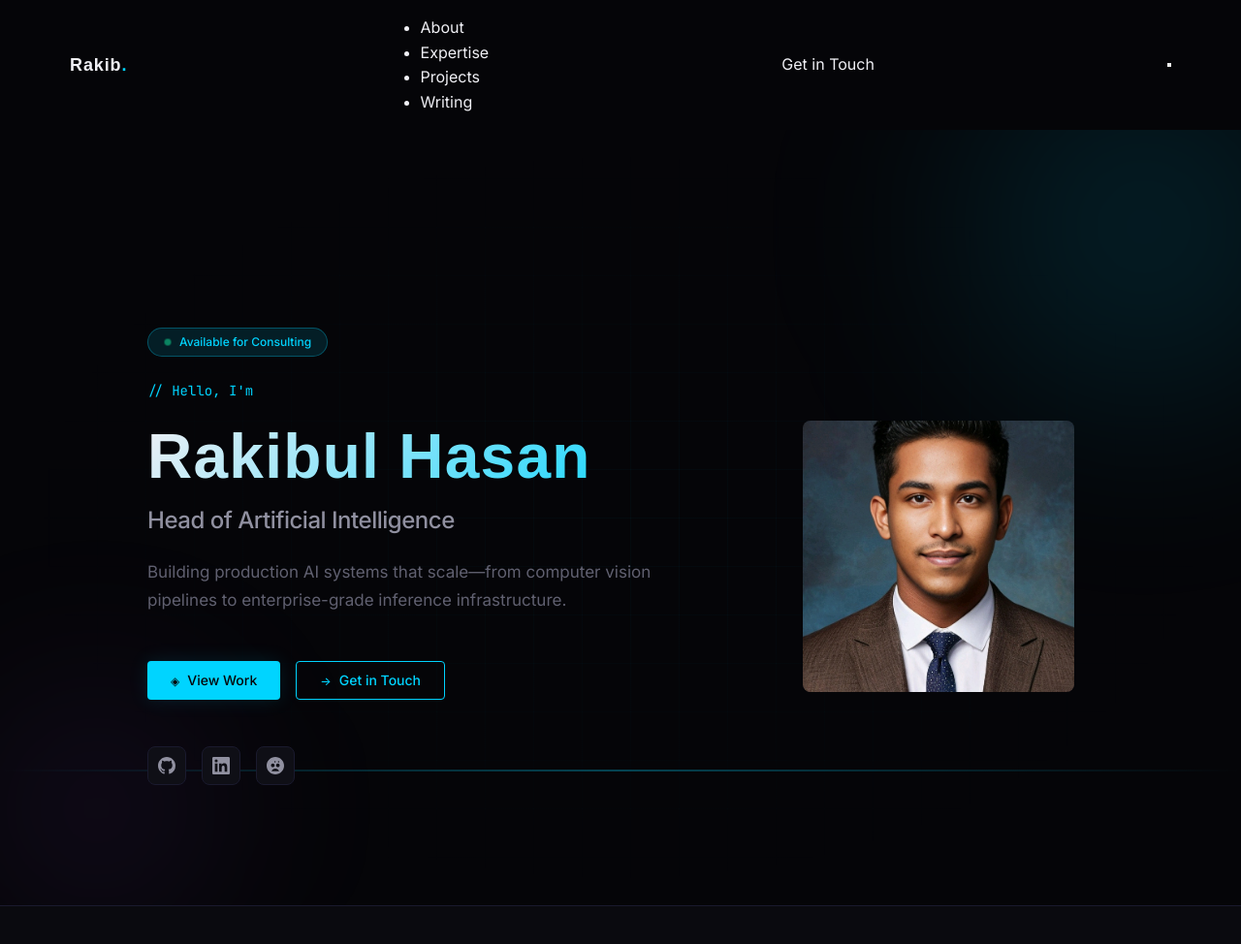
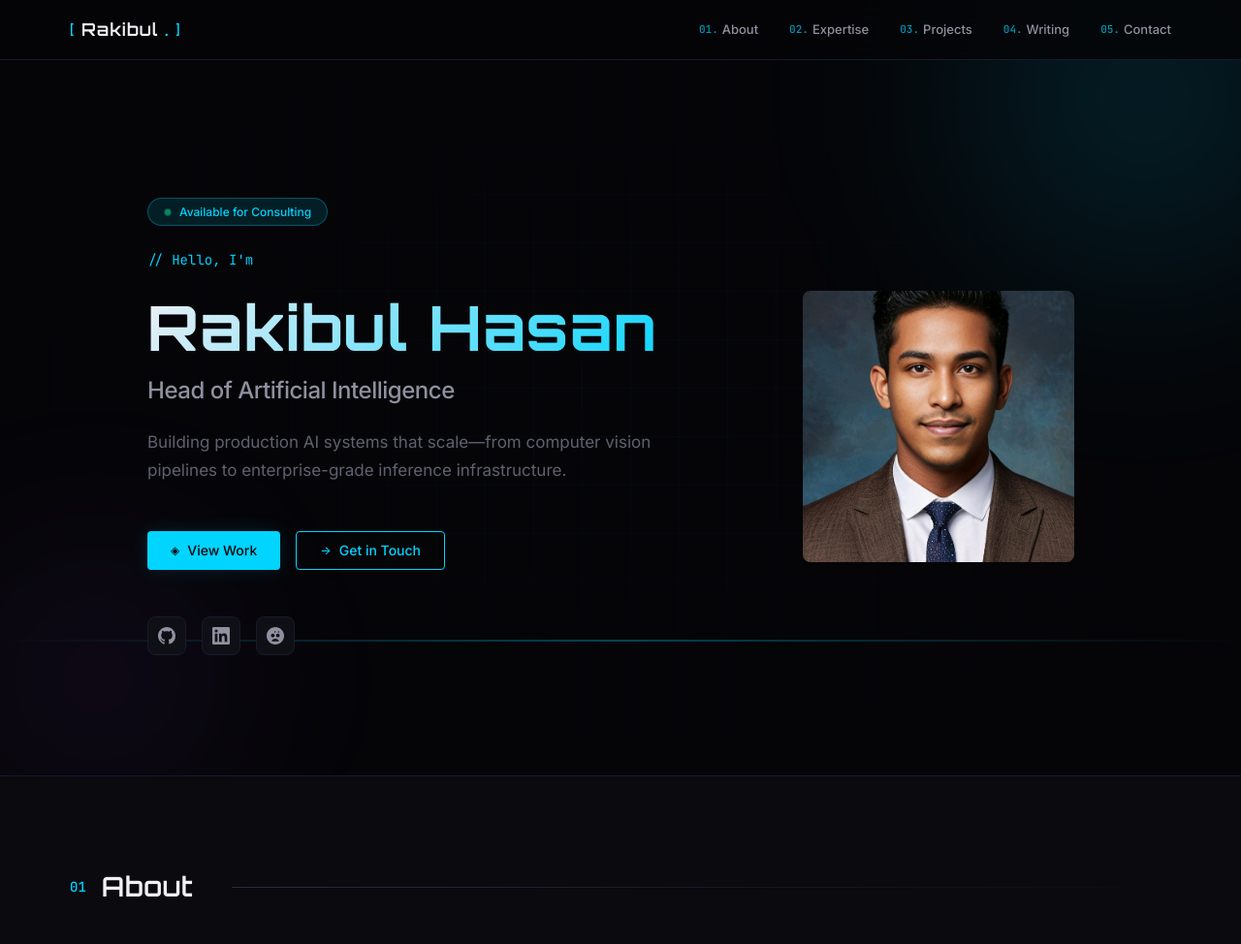
Before and after one commit to RH-NAYM/Rakib-Portfolio, a FastAPI app: page / in a window 1280 px wide. Shown: the top 974 px of the page at 97% size. Run offline with FastAPI, Linux system fonts and the light colour scheme.

Commit message:
added base.html

```diff
--- a/app/templates/base.html
+++ b/app/templates/base.html
@@ -4,78 +4,74 @@
     <meta charset="UTF-8">
     <meta name="viewport" content="width=device-width, initial-scale=1.0">
     <meta name="description" content="Portfolio of {{ data.name }} - {{ data.title }}">
-    <meta name="theme-color" content="#0a0a0f">
+    <meta name="theme-color" content="#0a0a0a">
     <title>{{ data.name }} | {{ data.title }}</title>
     <link rel="stylesheet" href="/static/css/main.css">
     <link rel="preconnect" href="https://fonts.googleapis.com">
     <link rel="preconnect" href="https://fonts.gstatic.com" crossorigin>
-    <link href="https://fonts.googleapis.com/css2?family=Inter:wght@400;500;600;700&family=JetBrains+Mono:wght@400;500&display=swap" rel="stylesheet">
+    <link href="https://fonts.googleapis.com/css2?family=Inter:wght@400;500;600;700&family=JetBrains+Mono:wght@400;500&family=Orbitron:wght@400;500;600;700&display=swap" rel="stylesheet">
 </head>
 <body>
-    <header class="nav">
-        <div class="nav-container">
-            <!-- Clean logo without brackets -->
+    <header class="site-header">
+        <nav class="nav-container">
+            <!-- Updated logo with futuristic styling -->
             <a href="#" class="nav-logo">
-                Rakib<span class="accent">.</span>
+                <span class="logo-bracket">[</span>
+                {{ data.name.split()[0] }}
+                <span class="accent">.</span>
+                <span class="logo-bracket">]</span>
             </a>
-            <ul class="nav-menu">
-                <li><a href="#about" class="nav-link">About</a></li>
-                <li><a href="#expertise" class="nav-link">Expertise</a></li>
-                <li><a href="#projects" class="nav-link">Projects</a></li>
-                <li><a href="#writing" class="nav-link">Writing</a></li>
+            <ul class="nav-links">
+                <li><a href="#about"><span class="nav-num">01.</span>About</a></li>
+                <li><a href="#expertise"><span class="nav-num">02.</span>Expertise</a></li>
+                <li><a href="#projects"><span class="nav-num">03.</span>Projects</a></li>
+                <li><a href="#writing"><span class="nav-num">04.</span>Writing</a></li>
+                <li><a href="#contact"><span class="nav-num">05.</span>Contact</a></li>
             </ul>
-            <a href="#contact" class="nav-cta">
-                <span>Get in Touch</span>
-            </a>
-            <button class="nav-toggle" aria-label="Toggle menu">
+            <!-- Added mobile menu button -->
+            <button class="mobile-menu-btn" aria-label="Toggle menu">
                 <span></span>
                 <span></span>
                 <span></span>
             </button>
-        </div>
+        </nav>
     </header>
 
     <main>
         {% block content %}{% endblock %}
     </main>
 
-    <!-- Clean professional footer -->
-    <footer class="footer">
+    <!-- Enhanced footer with all social links -->
+    <footer class="site-footer">
         <div class="footer-container">
-            <div class="footer-content">
-                <div class="footer-brand">
-                    <a href="#" class="nav-logo">Rakib<span class="accent">.</span></a>
-                    <p>Building production AI systems at scale.</p>
+            <div class="footer-brand">
+                <span class="footer-logo">[{{ data.name.split()[0] }}<span class="accent">.</span>]</span>
+                <p class="footer-text">Building production AI systems at scale.</p>
+            </div>
+            <div class="footer-links-grid">
+                <div class="footer-col">
+                    <h4>Connect</h4>
+                    <a href="{{ data.social.email.url }}">Email</a>
+                    <a href="{{ data.social.whatsapp.url }}" target="_blank" rel="noopener">WhatsApp</a>
+                    <a href="{{ data.social.linkedin.url }}" target="_blank" rel="noopener">LinkedIn</a>
                 </div>
-                <div class="footer-column">
-                    <h4>Connect</h4>
-                    <ul class="footer-links">
-                        <li><a href="{{ data.social.email.url }}">Email</a></li>
-                        <li><a href="{{ data.social.whatsapp.url }}" target="_blank" rel="noopener">WhatsApp</a></li>
-                        <li><a href="{{ data.social.linkedin.url }}" target="_blank" rel="noopener">LinkedIn</a></li>
-                    </ul>
+                <div class="footer-col">
+                    <h4>Code</h4>
+                    <a href="{{ data.social.github.url }}" target="_blank" rel="noopener">GitHub</a>
+                    <a href="{{ data.social.huggingface.url }}" target="_blank" rel="noopener">Hugging Face</a>
+                    <a href="{{ data.social.kaggle.url }}" target="_blank" rel="noopener">Kaggle</a>
                 </div>
-                <div class="footer-column">
-                    <h4>Code</h4>
-                    <ul class="footer-links">
-                        <li><a href="{{ data.social.github.url }}" target="_blank" rel="noopener">GitHub</a></li>
-                        <li><a href="{{ data.social.huggingface.url }}" target="_blank" rel="noopener">Hugging Face</a></li>
-                        <li><a href="{{ data.social.kaggle.url }}" target="_blank" rel="noopener">Kaggle</a></li>
-                    </ul>
-                </div>
-                <div class="footer-column">
+                <div class="footer-col">
                     <h4>Research</h4>
-                    <ul class="footer-links">
-                        <li><a href="{{ data.social.scholar.url }}" target="_blank" rel="noopener">Google Scholar</a></li>
-                        <li><a href="{{ data.social.huggingface_org.url }}" target="_blank" rel="noopener">AI Lab</a></li>
-                    </ul>
+                    <a href="{{ data.social.scholar.url }}" target="_blank" rel="noopener">Google Scholar</a>
+                    <a href="{{ data.social.huggingface_org.url }}" target="_blank" rel="noopener">AI Lab</a>
                 </div>
             </div>
             <div class="footer-bottom">
-                <p class="footer-copyright">© 2025 {{ data.name }}. All rights reserved.</p>
+                <p>© 2025 {{ data.name }}. All rights reserved.</p>
                 <div class="footer-status">
-                    <span class="status-dot"></span>
-                    <span>All systems operational</span>
+                    <span class="status-indicator"></span>
+                    <span>System Online</span>
                 </div>
             </div>
         </div>
```
